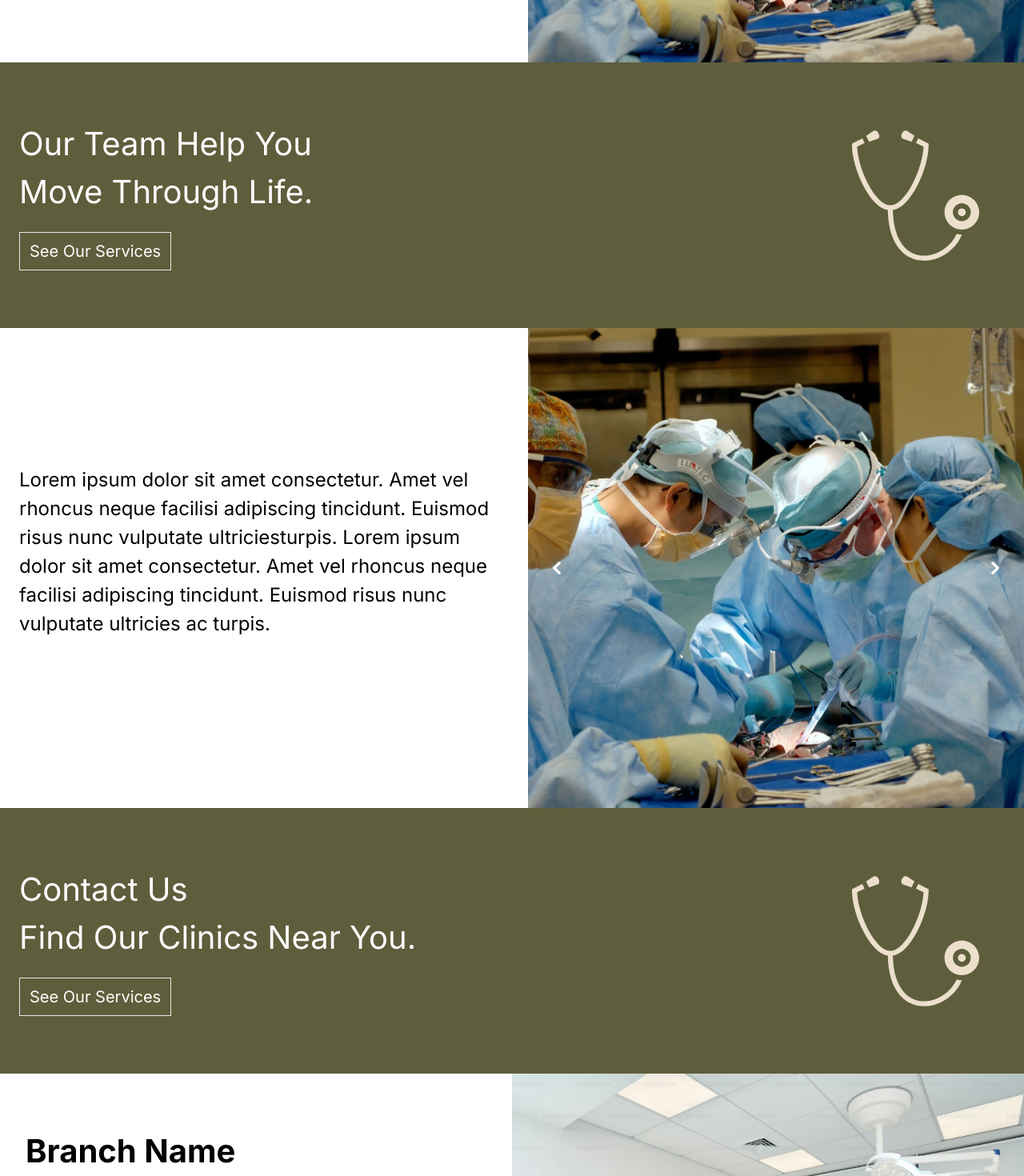
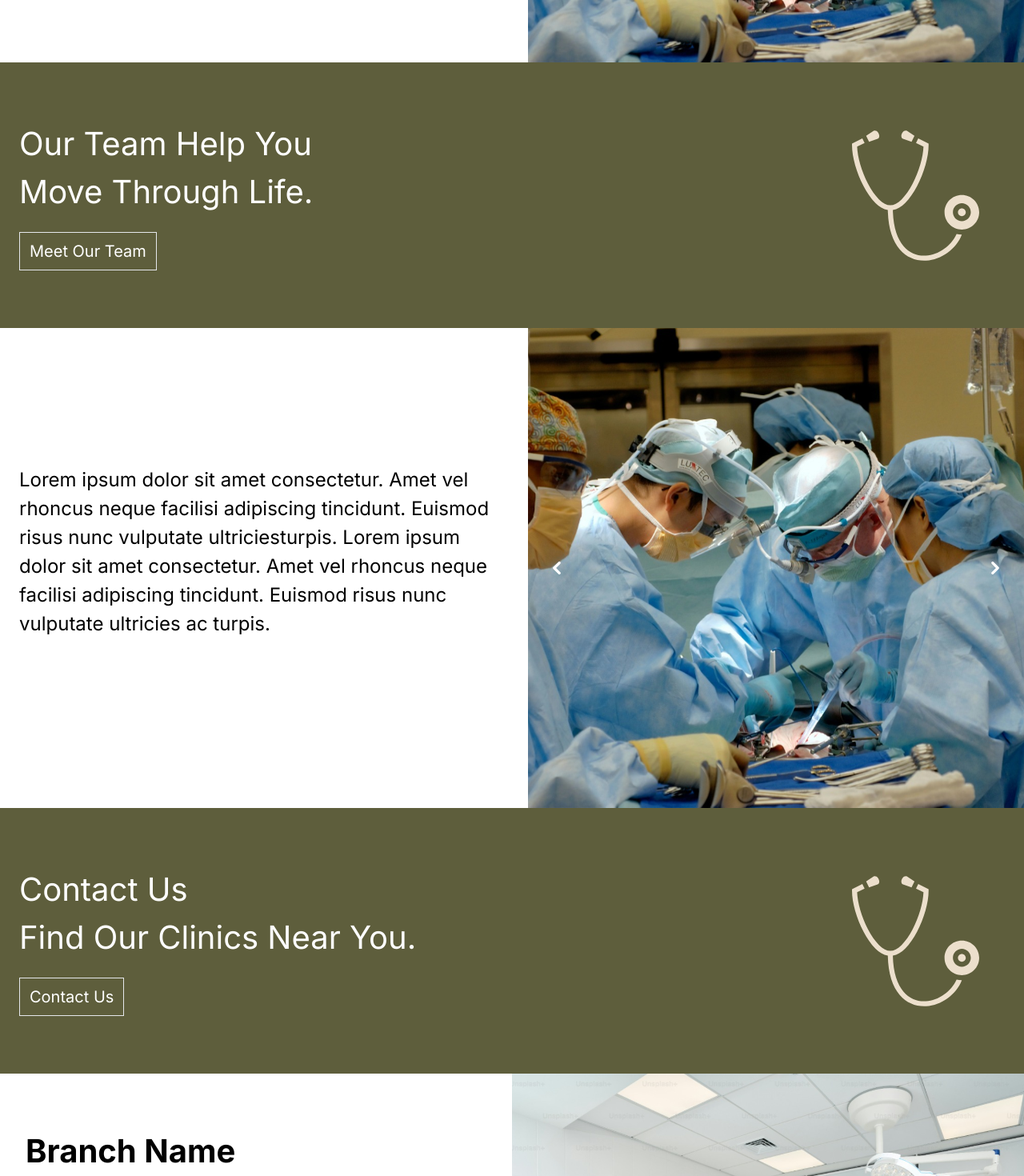
Before and after one commit to ZohaibAliJerov/Clinic-Website-Next.js-, a Next.js app: page / in a window 1280 px wide. Shown: the part 1513-2983 px from the top of the page at 80% size. Built offline with nearby package versions, Linux system fonts and the light colour scheme.

Commit message:
fixed a bug

```diff
--- a/src/app/page.js
+++ b/src/app/page.js
@@ -34,6 +34,7 @@ const HomePage = () => {
           image={vector_icon}
           bgColor="darkGolden"
           textColor="white"
+          btnText="See Our Services"
         />
       </div>
 
@@ -52,6 +53,7 @@ const HomePage = () => {
           image={vector_icon}
           bgColor="darkGolden"
           textColor="white"
+          btnText="Meet Our Team"
         />
       </div>
 
@@ -70,6 +72,7 @@ const HomePage = () => {
           image={vector_icon}
           bgColor="darkGolden"
           textColor="white"
+          btnText="Contact Us"
         />
       </div>
 
--- a/src/components/divider_text.jsx
+++ b/src/components/divider_text.jsx
@@ -6,7 +6,7 @@ import Button from "./custom_button";
 import { motion, useAnimation } from "framer-motion";
 import { useInView } from "react-intersection-observer";
 
-const SubContentBox = (props) => {
+const DividerText = (props) => {
   const baseClass = "flex h-[320px]";
   const bgColors = {
     darkGolden: "bg-[#5E5E3C] ",
@@ -86,7 +86,7 @@ const SubContentBox = (props) => {
           </motion.h1>
           <div className=" mt-5">
             <Link href="/services">
-              <Button color="golden" btnText="See Our Services" />
+              <Button color="golden" btnText={props.btnText} />
             </Link>
           </div>
         </div>
@@ -104,4 +104,4 @@ const SubContentBox = (props) => {
   );
 };
 
-export default SubContentBox;
+export default DividerText;
```
